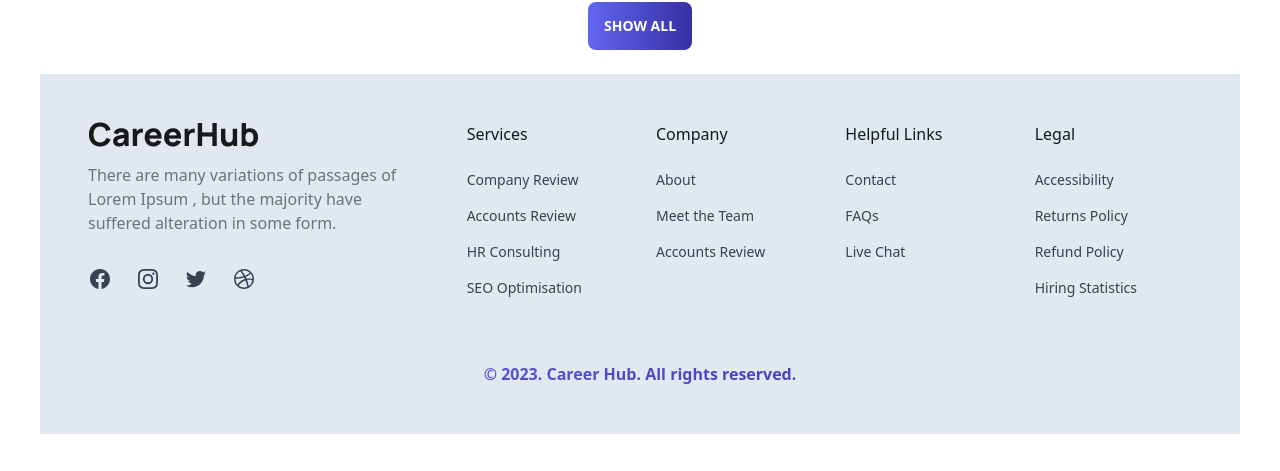
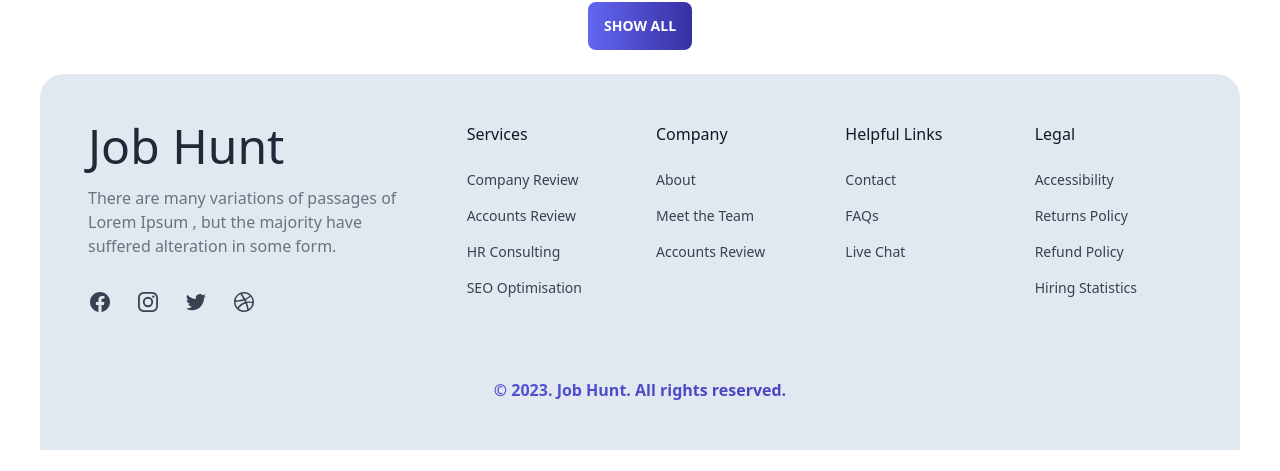
Before and after one commit to nirjhorsaha/Job_Hunt, a React (Vite) app: page / in a window 1280 px wide. Shown: the part 1847-2318 px from the top of the page. After the commit the page ends 2297 px from the top, so only its background shows below. Built offline with nearby package versions, Linux system fonts and the light colour scheme.

Commit message:
footer and title modified

```diff
--- a/src/Components/Footer/Footer.jsx
+++ b/src/Components/Footer/Footer.jsx
@@ -4,17 +4,18 @@ import CareerHub from '../../assets/All Images/CareerHub.png'
 const Footer = () => {
     return (
         <div>
-            <footer aria-label="Site Footer" className=" bg-slate-200 font-medium ">
+            <footer aria-label="Site Footer" className=" bg-slate-200 font-medium rounded-t-3xl">
                 <div
                     className="max-w-screen-xl px-4 py-8 mx-auto space-y-8 sm:px-6 lg:space-y-16 lg:p-12 ">
                     <div className="grid grid-cols-1 gap-8 lg:grid-cols-3 ">
                         <div>
-                            <img src={CareerHub} alt="" srcset="" />
+                            <p className='text-5xl'>Job Hunt</p>
+                            {/* <img src={CareerHub} alt="" srcset="" /> */}
                             <p className="max-w-xs mt-4 text-gray-500 text-start">
                                 There are many variations of passages of Lorem Ipsum , but the majority have suffered alteration in some form.
                             </p>
 
-                            <ul className="flex gap-6 mt-8 ">
+                            <ul className="flex gap-6 mt-8 justify-center md:justify-start">
                                 <li>
                                     <a
                                         href="/"
@@ -116,11 +117,8 @@ const Footer = () => {
                         >
                             <div>
                                 <p className="font-medium text-gray-900">Services</p>
-
-                                <nav aria-label="Footer Navigation - Services" className="mt-6">
-                                    <ul className="space-y-4 text-sm">
-
-
+                                <nav aria-label="Footer Navigation - Services" className="mt-6 ">
+                                    <ul className="space-y-4 text-sm ">
                                         <li>
                                             <a href="#" className="text-gray-700 transition hover:opacity-75">
                                                 Company Review
@@ -235,7 +233,7 @@ const Footer = () => {
                     </div>
 
                     <p className="font-bold text-gray-500 text-center bg-gradient-to-r from-indigo-500 to-indigo-800 bg-clip-text text-transparent">
-                        &copy; 2023. Career Hub. All rights reserved.
+                        &copy; 2023. Job Hunt. All rights reserved.
                     </p>
                 </div>
             </footer>
--- a/src/Components/Home/Home.jsx
+++ b/src/Components/Home/Home.jsx
@@ -10,7 +10,7 @@ const Home = () => {
     // console.log(category);
 
     return (
-        <div className='p-10'>
+        <div className='pt-10 px-10'>
             <Header />
             <JobCategory category={category}
             />
--- /dev/null
+++ b/src/utilities/LocalStorage.jsx
@@ -0,0 +1,29 @@
+const addToDb = id => {
+    let shoppingCart = getShoppingCart();
+    // add quantity
+    const quantity = shoppingCart[id];
+    if (!quantity) {
+        shoppingCart[id] = 1;
+    }
+    else {
+        const newQuantity = quantity + 1;
+        shoppingCart[id] = newQuantity;
+    }
+    localStorage.setItem('shopping-cart', JSON.stringify(shoppingCart));
+}
+
+const getShoppingCart = () => {
+    let shoppingCart = {};
+
+    //get the shopping cart from local storage
+    const storedCart = localStorage.getItem('shopping-cart');
+    if (storedCart) {
+        shoppingCart = JSON.parse(storedCart);
+    }
+    return shoppingCart;
+}
+
+export {
+    addToDb,
+    getShoppingCart,
+}
```
